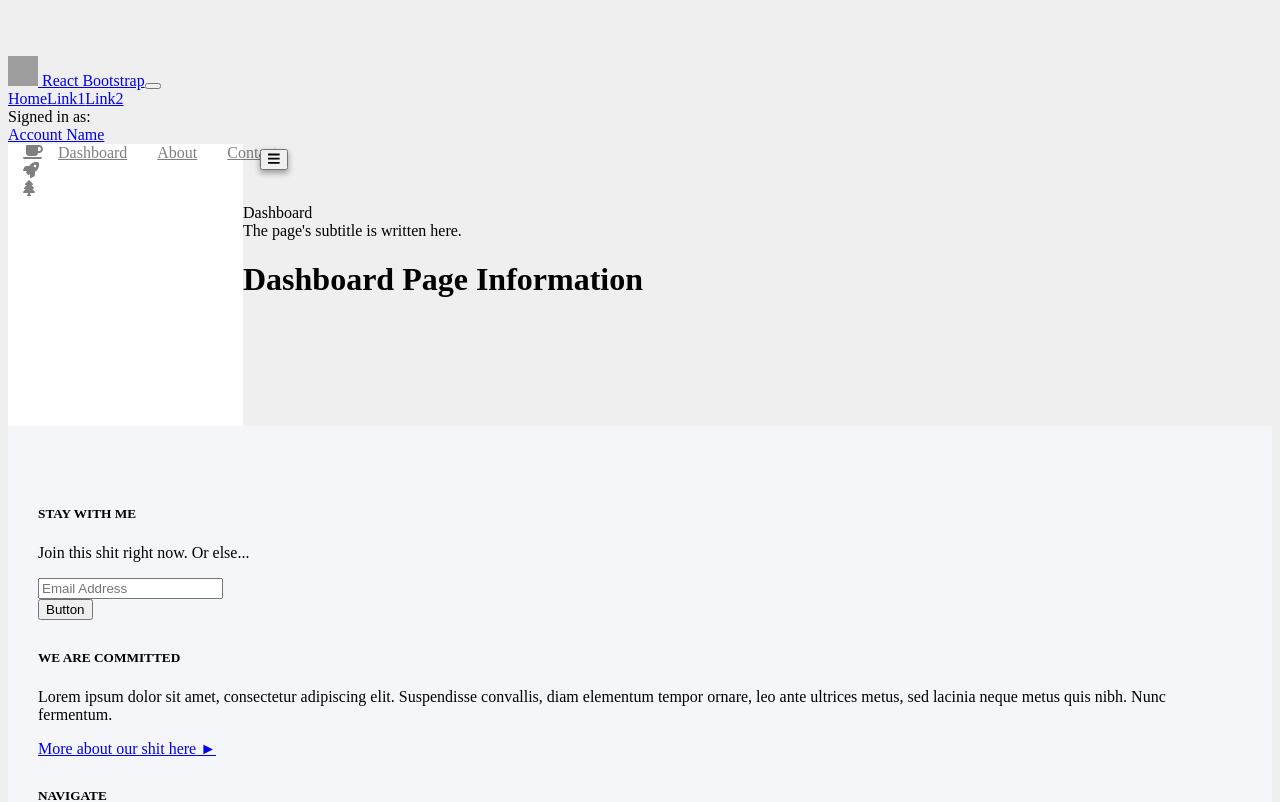
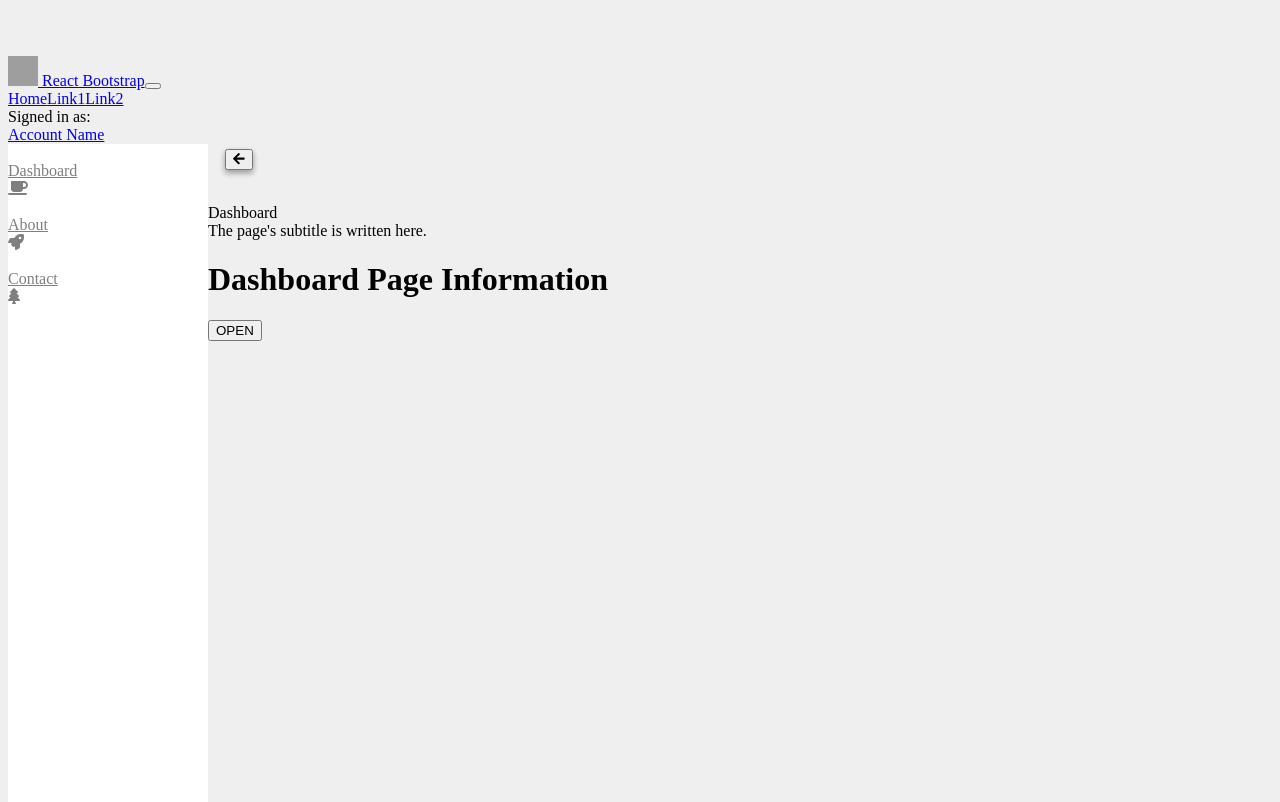
Before and after one commit to clarinal12/next-js-boilerplate, a Next.js app: page /dashboard in a window 1280 px wide. Shown: the top 802 px of the page. Built offline with nearby package versions, Linux system fonts and the light colour scheme; grey boxes are pictures that could not be loaded.

Commit message:
improve page layout and create individual scss files for important compoenents

```diff
--- a/components/Modal.js
+++ b/components/Modal.js
@@ -1,35 +1,60 @@
 import { Modal, Button } from "react-bootstrap";
 
+const renderFooter = props => {
+  const { type, toggle, onConfirm, onCancel, variant } = props;
+  if (type == "confirm") {
+    return (
+      <Modal.Footer className={type == "confirm" && "confirm"}>
+        <Button variant="secondary" onClick={toggle}>
+          Cancel
+        </Button>
+        <Button variant="primary" onClick={onConfirm}>
+          OK
+        </Button>
+      </Modal.Footer>
+    );
+  } else if (type == "alert") {
+    return (
+      <Modal.Footer className={type == "alert" && "alert-dialog"}>
+        <Button variant="primary" onClick={toggle}>
+          OK
+        </Button>
+      </Modal.Footer>
+    );
+  }
+};
+
 const AppModal = props => {
+  const {
+    show,
+    toggle,
+    size,
+    onConfirm,
+    onCancel,
+    type,
+    backdrop,
+    variant,
+    title
+  } = props;
+
   return (
     <Modal
-      show={true}
-      onHide={() => {}}
-      size="lg"
+      show={show}
+      onHide={toggle}
+      size={size}
       aria-labelledby="contained-modal-title-vcenter"
       centered
+      backdrop={backdrop || true}
     >
       <Modal.Header closeButton>
-        <Modal.Title id="contained-modal-title-vcenter">
-          Modal heading
-        </Modal.Title>
+        {title && (
+          <Modal.Title id="contained-modal-title-vcenter">
+            Modal heading
+          </Modal.Title>
+        )}
       </Modal.Header>
-      <Modal.Body>
-        <h4>Centered Modal</h4>
-        <p>
-          Cras mattis consectetur purus sit amet fermentum. Cras justo odio,
-          dapibus ac facilisis in, egestas eget quam. Morbi leo risus, porta ac
-          consectetur ac, vestibulum at eros.
-        </p>
-      </Modal.Body>
-      <Modal.Footer>
-        <Button variant="secondary" onClick={() => {}}>
-          Close
-        </Button>
-        <Button variant="primary" onClick={() => {}}>
-          Save Changes
-        </Button>
-      </Modal.Footer>
+      <Modal.Body>{props.children}</Modal.Body>
+      {renderFooter(props)}
     </Modal>
   );
 };
--- a/components/SideNav.js
+++ b/components/SideNav.js
@@ -8,13 +8,20 @@ import sideNavItems from "../web-app-configs/side-nav-config";
 /**
  * React Bootstrap
  */
-import { Button, Nav, OverlayTrigger, Tooltip } from "react-bootstrap";
+import {
+  Button,
+  Nav,
+  OverlayTrigger,
+  Tooltip,
+  Row,
+  Col
+} from "react-bootstrap";
 
 /**
  * FontAwesome
  */
 import { FontAwesomeIcon } from "@fortawesome/react-fontawesome";
-import { faBars } from "@fortawesome/free-solid-svg-icons";
+import { faArrowRight, faArrowLeft } from "@fortawesome/free-solid-svg-icons";
 
 export default class SideNav extends React.Component {
   state = {
@@ -25,7 +32,7 @@ export default class SideNav extends React.Component {
     this.setState({ open: !this.state.open });
   };
 
-  renderNavIcons = item => {
+  renderNavIcon = item => {
     if (this.state.open) {
       return <FontAwesomeIcon icon={item.icon} />;
     } else {
@@ -50,20 +57,15 @@ export default class SideNav extends React.Component {
           className="side-nav-toggle"
           variant="light"
         >
-          <FontAwesomeIcon icon={faBars} />
+          <FontAwesomeIcon icon={open ? faArrowLeft : faArrowRight} />
         </Button>
-
-        <div className="side-nav-icons-panel">
+        <div className="links">
           {sideNavItems.map((item, index) => (
             <Nav.Link key={index} href={item.link}>
-              {this.renderNavIcons(item)}
-            </Nav.Link>
-          ))}
-        </div>
-        <div className={`side-nav-items-panel ${open ? "open" : ""}`}>
-          {sideNavItems.map((item, index) => (
-            <Nav.Link key={index} href={item.link}>
-              {item.name}
+              <Row>
+                <Col xs={9}>{item.name}</Col>
+                <Col xs={3}>{this.renderNavIcon(item)}</Col>
+              </Row>
             </Nav.Link>
           ))}
         </div>
--- a/pages/dashboard.js
+++ b/pages/dashboard.js
@@ -1,15 +1,47 @@
+import React from "react";
+
+/**
+ * ReactBootstrap
+ */
+import { Button, Form } from "react-bootstrap";
+
 /**
  * Components
  */
 import Layout from "../components/CoreLayout";
+import Modal from "../components/Modal";
 
-const Dashboard = props => (
+export default class Dashboard extends React.Component {
+  state = {
+    showModal: false
+  };
+
+  toggleModal = () => {
+    const state = this.state;
+    state.showModal = !state.showModal;
+    this.setState(state);
+  };
+
+  render() {
+    const { showModal } = this.state;
+    return (
       <Layout
         pageTitle="Dashboard"
         pageSubTitle="The page's subtitle is written here."
       >
         <h1>Dashboard Page Information</h1>
+        <Button onClick={this.toggleModal} variant="primary">
+          OPEN
+        </Button>
+        <Modal
+          type="alert"
+          size="md"
+          toggle={this.toggleModal}
+          show={showModal}
+        >
+          <h1>MESSAGE</h1>
+        </Modal>
       </Layout>
     );
-
-export default Dashboard;
+  }
+}
--- a/styles.scss
+++ b/styles.scss
@@ -1,72 +1,12 @@
-$footer-height: 462px;
-$header-height: 56px;
-
-body {
-  background-color: #efefef;
-  margin-top: 56px;
-}
-
-.header {
-  .dropdown-menu {
-    left: -30px;
-  }
-}
-
-.side-nav {
-  background-color: #fff;
-  position: relative;
-
-  .side-nav-toggle {
-    position: absolute;
-    right: -45px;
-    top: 5px;
-    box-shadow: 0 3px 6px rgba(0, 0, 0, 0.16), 0 3px 6px rgba(0, 0, 0, 0.23);
-  }
-
-  .nav-link {
-    padding: 10px 15px;
-    color: rgba(0, 0, 0, 0.5);
-  }
-
-  .side-nav-icons-panel {
-    width: 50px;
-    height: 100%;
-    position: absolute;
-    background-color: #fff;
-  }
-
-  .side-nav-items-panel {
-    width: 200px;
-    height: 100%;
-    padding-left: 35px;
-    margin-left: -150px;
-    transition: 0.3s;
-
-    &.open {
-      margin-left: 0;
-    }
-  }
-}
-
-.body {
-  min-height: -webkit-calc(100vh - #{$footer-height} - #{$header-height});
-  min-height: -moz-calc(100vh - #{$footer-height} - #{$header-height});
-  min-height: calc(100vh - #{$footer-height} - #{$header-height});
-  display: flex;
-}
-
-.footer {
-  background-color: #f4f6f9;
-  padding: 50px 30px 30px 30px;
-
-  .navigation-list {
-    list-style-type: none;
-    padding: 0;
-    li {
-      padding-bottom: 10px;
-    }
-  }
-}
+//variables.scss should go first
+@import "/styles/variables.scss";
+@import "/styles/body.scss";
+@import "/styles/core.scss";
+@import "/styles/footer.scss";
+@import "/styles/header.scss";
+@import "/styles/modal.scss";
+@import "/styles/side-nav.scss";
+@import "/styles/modal.scss";
 
 .padding-0 {
   padding: 0;
--- /dev/null
+++ b/styles/body.scss
@@ -0,0 +1,22 @@
+.body {
+  height: -webkit-calc(100vh - #{$header-height});
+  height: -moz-calc(100vh - #{$header-height});
+  height: calc(100vh - #{$header-height});
+  display: flex;
+  position: relative;
+
+  .container {
+    height: 100%;
+
+    .card {
+      max-height: 100%;
+      top: 80px;
+      bottom: 0px;
+      position: sticky;
+
+      .card-body {
+        overflow-y: scroll;
+      }
+    }
+  }
+}
--- /dev/null
+++ b/styles/core.scss
@@ -0,0 +1,4 @@
+body {
+  background-color: #efefef;
+  margin-top: 56px;
+}
--- /dev/null
+++ b/styles/footer.scss
@@ -0,0 +1,12 @@
+.footer {
+  background-color: #f4f6f9;
+  padding: 50px 30px 30px 30px;
+
+  .navigation-list {
+    list-style-type: none;
+    padding: 0;
+    li {
+      padding-bottom: 10px;
+    }
+  }
+}
--- /dev/null
+++ b/styles/header.scss
@@ -0,0 +1,5 @@
+.header {
+  .dropdown-menu {
+    left: -30px;
+  }
+}
--- /dev/null
+++ b/styles/modal.scss
@@ -0,0 +1,22 @@
+.modal {
+  .modal-footer {
+    padding: 0px;
+
+    &.confirm {
+      button {
+        width: 50%;
+        border-radius: 0;
+        margin: 0;
+        padding: 12px 0;
+      }
+    }
+    &.alert-dialog {
+      button {
+        width: 100%;
+        border-radius: 0;
+        margin: 0;
+        padding: 12px 0;
+      }
+    }
+  }
+}
--- /dev/null
+++ b/styles/side-nav.scss
@@ -0,0 +1,44 @@
+.side-nav {
+  background-color: #fff;
+  position: relative;
+  width: 200px;
+  margin-left: -150px;
+  transition: 0.3s;
+  height: -webkit-calc(100vh - #{$header-height});
+  height: -moz-calc(100vh - #{$header-height});
+  height: calc(100vh - #{$header-height});
+  z-index: 1;
+
+  @media only screen and (max-width: 425px) {
+    position: absolute;
+    margin-left: -200px;
+  }
+
+  .links {
+    max-height: 100%;
+    top: 56px;
+    bottom: 0px;
+    position: sticky;
+    overflow-y: scroll;
+  }
+
+  &.open {
+    margin-left: 0;
+  }
+
+  .side-nav-toggle {
+    position: absolute;
+    right: -45px;
+    top: 5px;
+    box-shadow: 0 3px 6px rgba(0, 0, 0, 0.16), 0 3px 6px rgba(0, 0, 0, 0.23);
+  }
+
+  .nav-link {
+    padding: 10px 15px;
+    color: rgba(0, 0, 0, 0.5);
+
+    &:hover {
+      color: rgba(0, 0, 0, 1);
+    }
+  }
+}
--- /dev/null
+++ b/styles/variables.scss
@@ -0,0 +1,2 @@
+$footer-height: 462px;
+$header-height: 56px;
```
Lines whose indentation alone changed are shown as unchanged.
